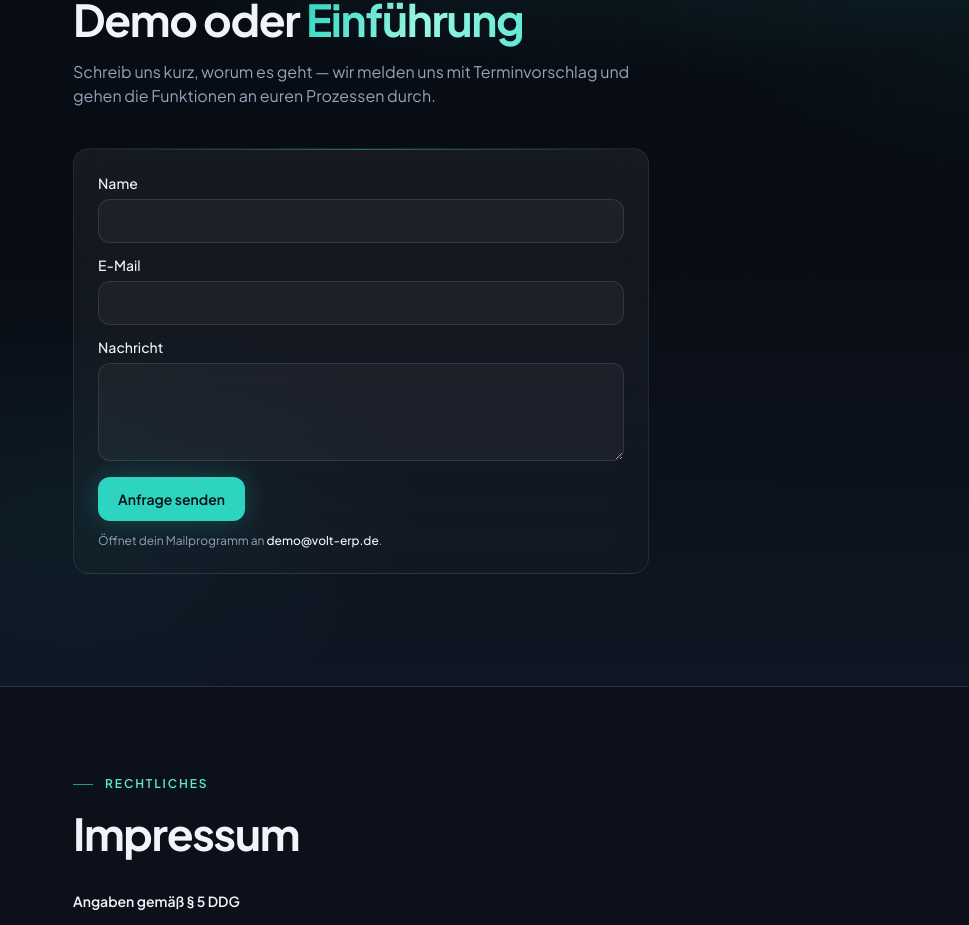
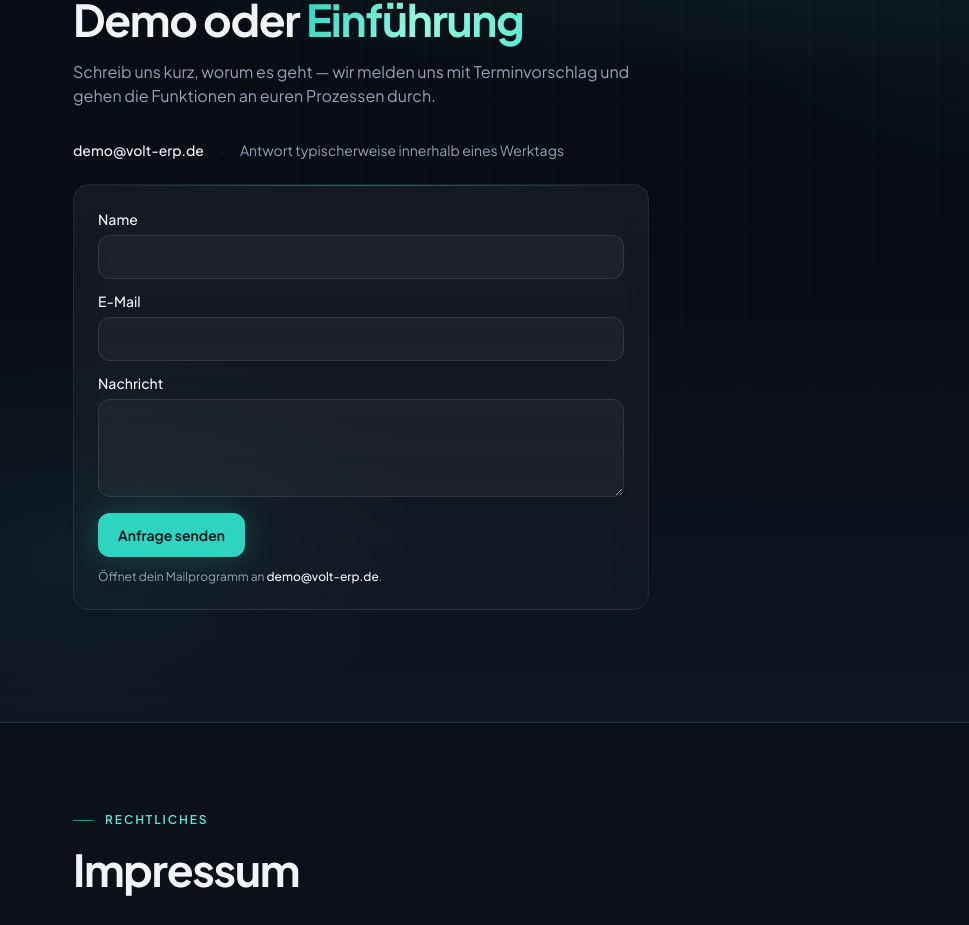
Before and after one commit to zPoche/volt-web, a React (Vite) app: page / in a window 1280 px wide. Shown: the part 5424-6349 px from the top of the page, without its empty margins (23-992 px from the left). Built offline with nearby package versions, Linux system fonts and the light colour scheme.

Commit message:
feat: Kontakt-Metazeile vor dem Formular
E-Mail und Antwortzeit sichtbar über dem Kontaktformular; dist neu.

Co-authored-by: zPoche <zPoche@users.noreply.github.com>

```diff
--- a/src/components/Sections.tsx
+++ b/src/components/Sections.tsx
@@ -480,8 +480,20 @@ export function ContactSection() {
           Schreib uns kurz, worum es geht — wir melden uns mit Terminvorschlag und gehen die Funktionen
           an euren Prozessen durch.
         </motion.p>
+        <motion.div
+          className="mt-8 flex flex-wrap gap-4 text-sm text-muted-foreground"
+          variants={fadeUp}
+        >
+          <a className="font-medium text-foreground underline-offset-2 hover:underline" href={`mailto:${CONTACT_EMAIL}`}>
+            {CONTACT_EMAIL}
+          </a>
+          <span aria-hidden="true" className="text-white/20">
+            ·
+          </span>
+          <span>Antwort typischerweise innerhalb eines Werktags</span>
+        </motion.div>
         <motion.form
-          className="volt-glass mt-10 grid max-w-xl gap-3 rounded-2xl p-6"
+          className="volt-glass mt-6 grid max-w-xl gap-3 rounded-2xl p-6"
           onSubmit={submitContact}
           variants={fadeUp}
         >
```
Also changed, not shown: 4 other files (tests, documents, lock files or other folders).
